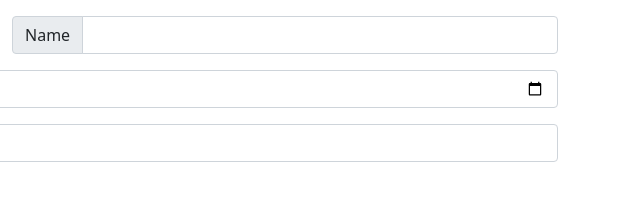
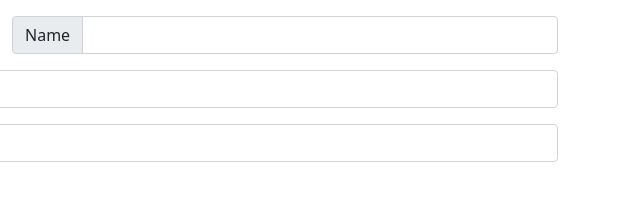
Before and after one commit to GG-Yeh/license_system, a plain HTML site: page updateUser.html in a window 1280 px wide. Shown: the part 299-514 px from the top of the page, 640-1280 px from the left. Drawn offline with nearby package versions, Linux system fonts and the light colour scheme.

Commit message:
Update updateUser.html

```diff
--- a/updateUser.html
+++ b/updateUser.html
@@ -46,7 +46,7 @@
         <div class="row py-2">
             <div class="input-group">
                 <span class="input-group-text" id="basic-addon1">Birthday (YYYY-MM-DD)</span>
-                <input id="birthday" type="date" class="form-control" aria-label="Birthday">
+                <input id="birthday" type="date" class="form-control" aria-label="Birthday" disabled>
             </div>
         </div>
         <div class="row py-2">
```
